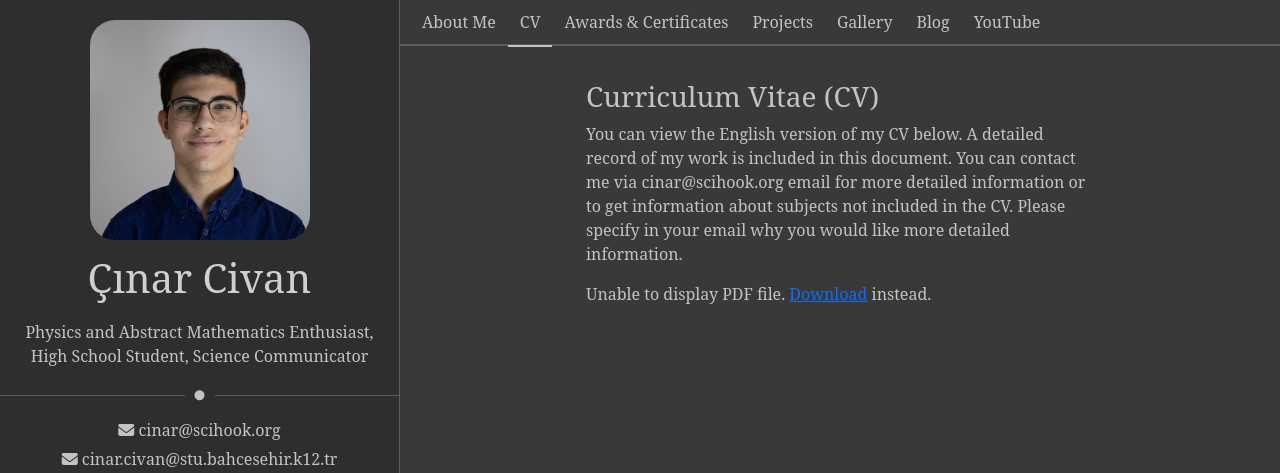
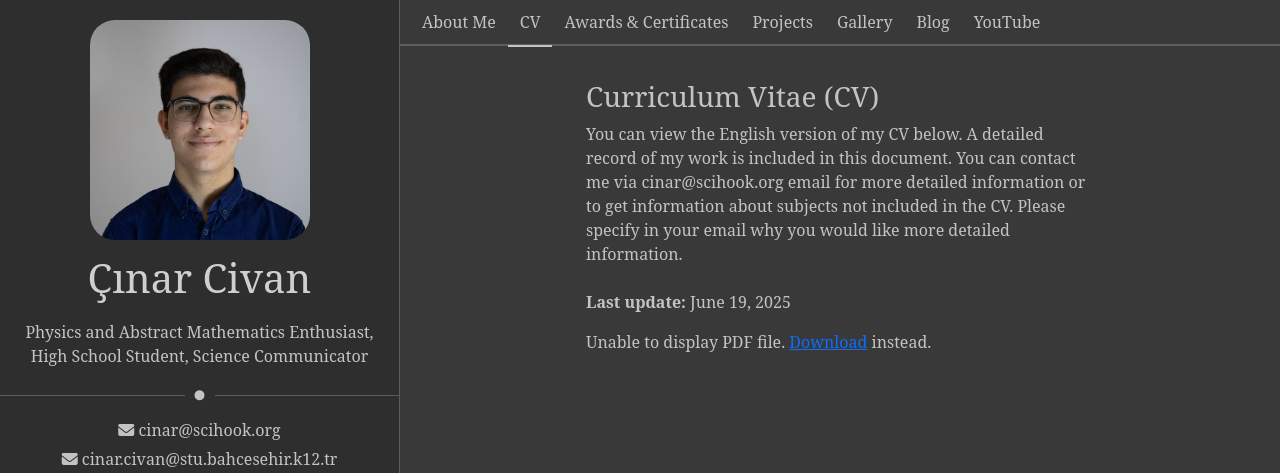
Before and after one commit to cinarcivan/website, a website: page cv.html in a window 1280 px wide. Shown: the top 473 px of the page. Drawn offline with nearby package versions, Linux system fonts and the light colour scheme.

Commit message:
docs: update cv

```diff
--- a/cv.html
+++ b/cv.html
@@ -145,7 +145,7 @@
             </nav>
             <div class="content-container mt-4 text-color-second">
                 <h3>Curriculum Vitae (CV)</h3>
-                <p class="mb-3">You can view the English version of my CV below. A detailed record of my work is included in this document. You can contact me via <a class="link" href="mailto:cinar@scihook.org">cinar@scihook.org</a> email for more detailed information or to get information about subjects not included in the CV. Please specify in your email why you would like more detailed information.</p>
+                <p class="mb-3">You can view the English version of my CV below. A detailed record of my work is included in this document. You can contact me via <a class="link" href="mailto:cinar@scihook.org">cinar@scihook.org</a> email for more detailed information or to get information about subjects not included in the CV. Please specify in your email why you would like more detailed information.<br><br><b>Last update: </b>June 19, 2025</b></p>
                 <object data="/docs/cv.pdf" type="application/pdf" width="100%" height="700px" class="mb-2">
                     <p>Unable to display PDF file. <a href="/uploads/media/default/0001/01/540cb75550adf33f281f29132dddd14fded85bfc.pdf">Download</a> instead.</p>
                 </object>
```
Also changed, not shown: 1 other file.
